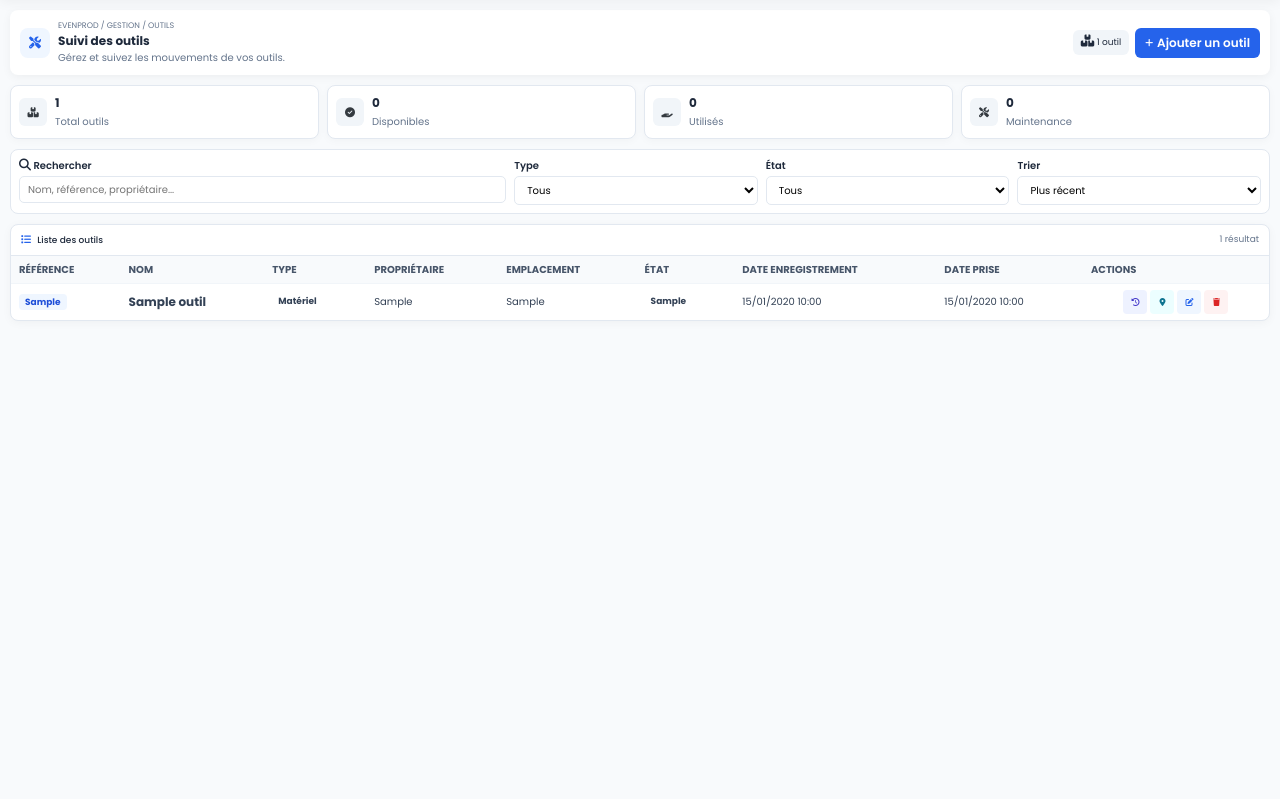
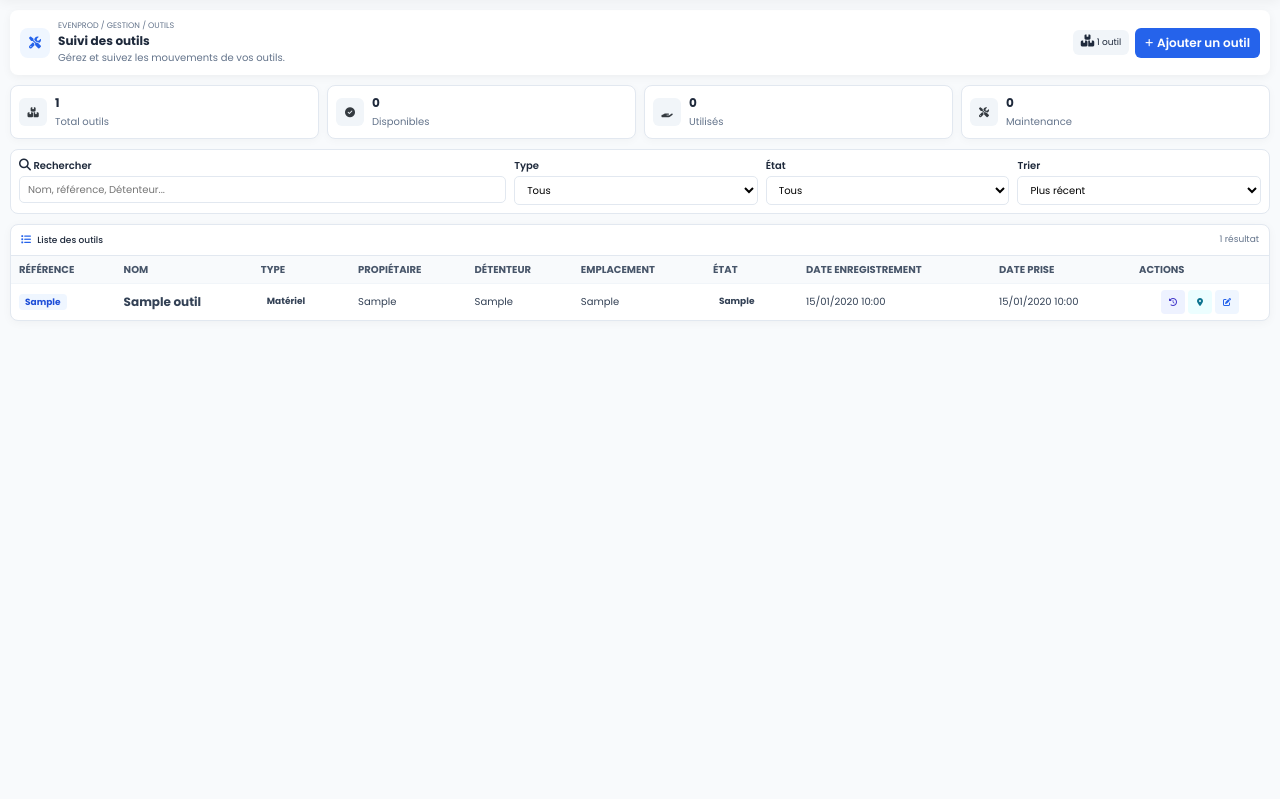
Before and after one commit to elhadji2000/evenprod_suivi, a PHP site: page /projet_suivi/pages/outils/add_outil.php in a window 1280 px wide. Shown: the part 72-871 px from the top of the page. Run offline with PHP 8.4, Linux system fonts and the light colour scheme; the visitor is signed in with stand-in values (Sample User, id 1); tables that the repository leaves empty or names only in its code hold one stand-in row (values such as "Sample post"); some libraries are stand-ins or nearby versions.

Commit message:
outil update

```diff
--- a/pages/outils/add_outil.php
+++ b/pages/outils/add_outil.php
@@ -50,8 +50,9 @@ if ($_SERVER['REQUEST_METHOD'] === 'POST') {
     if ($action === 'add') {
         $nom = trim($_POST['nom'] ?? '');
         $type = trim($_POST['type'] ?? '');
+        $proprietaire = trim($_POST['proprietaire'] ?? '');
         $description = trim($_POST['description'] ?? '');
-        $proprietaire = trim($_POST['proprietaire'] ?? '');
+        $detenteur = trim($_POST['detenteur'] ?? '');
         $emplacement = trim($_POST['emplacement'] ?? '');
         $etat = trim($_POST['etat'] ?? 'disponible');
 
@@ -78,8 +79,8 @@ if ($_SERVER['REQUEST_METHOD'] === 'POST') {
         $date_prise = ($etat === 'utilise') ? $date_enregistrement : null;
 
         $sql = 'INSERT INTO outils
-                (nom, reference, type, description, proprietaire, emplacement, etat, date_enregistrement, date_prise)
-                VALUES (?, ?, ?, ?, ?, ?, ?, ?, ?)';
+                (nom, reference, type, description, proprietaire, detenteur, emplacement, etat, date_enregistrement, date_prise)
+                VALUES (?, ?, ?, ?, ?, ?, ?, ?, ?, ?)';
 
         $stmt = mysqli_prepare($connexion, $sql);
 
@@ -90,12 +91,13 @@ if ($_SERVER['REQUEST_METHOD'] === 'POST') {
 
         mysqli_stmt_bind_param(
             $stmt,
-            'sssssssss',
+            'ssssssssss',
             $nom,
             $reference,
             $type,
             $description,
             $proprietaire,
+            $detenteur,
             $emplacement,
             $etat,
             $date_enregistrement,
@@ -115,7 +117,7 @@ if ($_SERVER['REQUEST_METHOD'] === 'POST') {
             $outil_id,
             'CREATION',
             null,
-            $proprietaire !== '' ? $proprietaire : null,
+            $detenteur !== '' ? $detenteur : null,
             null,
             $emplacement !== '' ? $emplacement : null,
             null,
@@ -137,8 +139,9 @@ if ($_SERVER['REQUEST_METHOD'] === 'POST') {
         $id = (int) ($_POST['id'] ?? 0);
         $nom = trim($_POST['nom'] ?? '');
         $type = trim($_POST['type'] ?? '');
+        $proprietaire = trim($_POST['proprietaire'] ?? '');
         $description = trim($_POST['description'] ?? '');
-        $proprietaire = trim($_POST['proprietaire'] ?? '');
+        $detenteur = trim($_POST['detenteur'] ?? '');
         $emplacement = trim($_POST['emplacement'] ?? '');
         $etat = trim($_POST['etat'] ?? 'disponible');
 
@@ -173,7 +176,7 @@ if ($_SERVER['REQUEST_METHOD'] === 'POST') {
         }
 
         $sql = 'UPDATE outils SET
-                nom = ?, type = ?, description = ?, proprietaire = ?,
+                nom = ?, type = ?, description = ?, proprietaire = ?, detenteur = ?,
                 emplacement = ?, etat = ?, date_prise = ?
                 WHERE id = ?';
 
@@ -191,6 +194,7 @@ if ($_SERVER['REQUEST_METHOD'] === 'POST') {
             $type,
             $description,
             $proprietaire,
+            $detenteur,
             $emplacement,
             $etat,
             $date_prise,
@@ -205,7 +209,7 @@ if ($_SERVER['REQUEST_METHOD'] === 'POST') {
             redirectPage();
         }
 
-        $changement = ($ancien['proprietaire'] ?? '') !== $proprietaire ||
+        $changement = ($ancien['detenteur'] ?? '') !== $detenteur ||
             ($ancien['emplacement'] ?? '') !== $emplacement ||
             ($ancien['etat'] ?? '') !== $etat;
 
@@ -213,8 +217,8 @@ if ($_SERVER['REQUEST_METHOD'] === 'POST') {
             enregistrerHistorique(
                 $id,
                 'MODIFICATION',
-                $ancien['proprietaire'] ?? null,
-                $proprietaire !== '' ? $proprietaire : null,
+                $ancien['detenteur'] ?? null,
+                $detenteur !== '' ? $detenteur : null,
                 $ancien['emplacement'] ?? null,
                 $emplacement !== '' ? $emplacement : null,
                 $ancien['etat'] ?? null,
@@ -271,7 +275,7 @@ if ($_SERVER['REQUEST_METHOD'] === 'POST') {
 
     if ($action === 'tracking') {
         $id = (int) ($_POST['id'] ?? 0);
-        $proprietaire = trim($_POST['proprietaire'] ?? '');
+        $detenteur = trim($_POST['detenteur'] ?? '');
         $emplacement = trim($_POST['emplacement'] ?? '');
         $etat = trim($_POST['etat'] ?? 'disponible');
 
@@ -304,7 +308,7 @@ if ($_SERVER['REQUEST_METHOD'] === 'POST') {
             $date_prise = !empty($ancien['date_prise']) ? $ancien['date_prise'] : date('Y-m-d H:i:s');
         }
 
-        $sql = 'UPDATE outils SET proprietaire = ?, emplacement = ?, etat = ?, date_prise = ? WHERE id = ?';
+        $sql = 'UPDATE outils SET detenteur = ?, emplacement = ?, etat = ?, date_prise = ? WHERE id = ?';
         $stmt = mysqli_prepare($connexion, $sql);
 
         if (!$stmt) {
@@ -312,7 +316,7 @@ if ($_SERVER['REQUEST_METHOD'] === 'POST') {
             redirectPage();
         }
 
-        mysqli_stmt_bind_param($stmt, 'ssssi', $proprietaire, $emplacement, $etat, $date_prise, $id);
+        mysqli_stmt_bind_param($stmt, 'ssssi', $detenteur, $emplacement, $etat, $date_prise, $id);
         $ok = mysqli_stmt_execute($stmt);
         mysqli_stmt_close($stmt);
 
@@ -324,8 +328,8 @@ if ($_SERVER['REQUEST_METHOD'] === 'POST') {
         enregistrerHistorique(
             $id,
             'SUIVI',
-            $ancien['proprietaire'] ?? null,
-            $proprietaire !== '' ? $proprietaire : null,
+            $ancien['detenteur'] ?? null,
+            $detenteur !== '' ? $detenteur : null,
             $ancien['emplacement'] ?? null,
             $emplacement,
             $ancien['etat'] ?? null,
@@ -1309,7 +1313,7 @@ include '../../includes/header.php';
         <div class="filters-bar">
             <div class="filter-group">
                 <label><i class="fas fa-search"></i> Rechercher</label>
-                <input type="text" id="searchInput" placeholder="Nom, référence, propriétaire..."
+                <input type="text" id="searchInput" placeholder="Nom, référence, Détenteur..."
                     oninput="filterTable()">
             </div>
             <div class="filter-group">
@@ -1358,7 +1362,8 @@ include '../../includes/header.php';
                             <th>Référence</th>
                             <th>Nom</th>
                             <th>Type</th>
-                            <th>Propriétaire</th>
+                            <th>Propiétaire</th>
+                            <th>Détenteur</th>
                             <th>Emplacement</th>
                             <th>État</th>
                             <th>Date enregistrement</th>
@@ -1385,6 +1390,7 @@ include '../../includes/header.php';
                                 </span>
                             </td>
                             <td data-label="Propriétaire"><?= e($outil['proprietaire'] ?: 'Non défini') ?></td>
+                            <td data-label="Détenteur"><?= e($outil['detenteur'] ?: 'Non défini') ?></td>
                             <td data-label="Emplacement"><?= e($outil['emplacement'] ?: 'Non défini') ?></td>
                             <td data-label="État">
                                 <span class="badge-status <?= e($etat) ?>">
@@ -1418,13 +1424,13 @@ include '../../includes/header.php';
                                         <i class="fas fa-edit"></i>
                                     </button>
                                     <!-- SUPPRIMER -->
-                                    <form method="POST" style="display:inline" onsubmit="return confirmDelete();">
+                                    <!-- <form method="POST" style="display:inline" onsubmit="return confirmDelete();">
                                         <input type="hidden" name="action" value="delete">
                                         <input type="hidden" name="id" value="<?= $id ?>">
                                         <button type="submit" class="btn-action delete" title="Supprimer">
                                             <i class="fas fa-trash"></i>
                                         </button>
-                                    </form>
+                                    </form> -->
                                 </div>
                             </td>
                         </tr>
@@ -1485,6 +1491,13 @@ include '../../includes/header.php';
                         </select>
                     </div>
                     <div class="form-group">
+                        <label>Propriétaire <span class="required">*</span></label>
+                        <select class="form-control" name="proprietaire" id="formProprietaire" required>
+                            <option value="Evenprod">Evenprod</option>
+                            <option value="Media Tv">Media Tv</option>
+                        </select>
+                    </div>
+                    <div class="form-group">
                         <label>État <span class="required">*</span></label>
                         <select class="form-control" name="etat" id="formEtat" required>
                             <option value="disponible">Disponible</option>
@@ -1503,8 +1516,8 @@ include '../../includes/header.php';
 
                 <div class="form-row">
                     <div class="form-group">
-                        <label>Propriétaire</label>
-                        <input type="text" class="form-control" name="proprietaire" id="formProprietaire"
+                        <label>Détenteur</label>
+                        <input type="text" class="form-control" name="detenteur" id="formdetenteur"
                             placeholder="Personne / service">
                     </div>
                     <div class="form-group">
@@ -1562,8 +1575,8 @@ include '../../includes/header.php';
                 <input type="hidden" name="id" id="trackingId">
 
                 <div class="form-group">
-                    <label>Propriétaire / Responsable</label>
-                    <input type="text" class="form-control" name="proprietaire" id="trackingProprietaire"
+                    <label>Détenteur / Responsable</label>
+                    <input type="text" class="form-control" name="detenteur" id="trackingdetenteur"
                         placeholder="Personne ou service">
                 </div>
 
@@ -1622,7 +1635,7 @@ include '../../includes/header.php';
                         <strong id="historyReference">-</strong>
                     </div>
                     <div class="tracking-item">
-                        <small>Propriétaire actuel</small>
+                        <small>Détenteur actuel</small>
                         <strong id="historyOwner">-</strong>
                     </div>
                     <div class="tracking-item">
@@ -1671,6 +1684,7 @@ function openAddModal() {
     document.getElementById('formAction').value = 'add';
     document.getElementById('formId').value = '';
     document.getElementById('formType').value = 'materiel';
+    document.getElementById('formProprietaire').value = '';
     document.getElementById('formEtat').value = 'disponible';
     document.getElementById('outilModalTitle').innerHTML = '<i class="fas fa-plus"></i> Ajouter un outil';
     document.getElementById('submitText').textContent = 'Enregistrer';
@@ -1715,8 +1729,9 @@ function openEdit(id) {
     document.getElementById('formNom').value = outil.nom || '';
     document.getElementById('formReference').value = outil.reference || '';
     document.getElementById('formType').value = outil.type || 'materiel';
+    document.getElementById('formProprietaire').value = outil.proprietaire || '';
     document.getElementById('formDescription').value = outil.description || '';
-    document.getElementById('formProprietaire').value = outil.proprietaire || '';
+    document.getElementById('formdetenteur').value = outil.detenteur || '';
     document.getElementById('formEmplacement').value = outil.emplacement || '';
     document.getElementById('formEtat').value = outil.etat || 'disponible';
 
@@ -1746,7 +1761,7 @@ function openTracking(id) {
     document.getElementById('trackingReference').textContent = outil.reference || '-';
     document.getElementById('trackingCurrentEtat').textContent = etatLabels[outil.etat] || outil.etat || '-';
     document.getElementById('trackingCurrentLocation').textContent = outil.emplacement || 'Non défini';
-    document.getElementById('trackingProprietaire').value = outil.proprietaire || '';
+    document.getElementById('trackingdetenteur').value = outil.detenteur || '';
     document.getElementById('trackingEmplacement').value = outil.emplacement || '';
     document.getElementById('trackingEtat').value = outil.etat || 'disponible';
     document.getElementById('trackingCommentaire').value = '';
@@ -1772,7 +1787,7 @@ function openHistory(id) {
 
     document.getElementById('historyName').textContent = outil.nom || '-';
     document.getElementById('historyReference').textContent = outil.reference || '-';
-    document.getElementById('historyOwner').textContent = outil.proprietaire || 'Non défini';
+    document.getElementById('historyOwner').textContent = outil.detenteur || 'Non défini';
     document.getElementById('historyLocation').textContent = outil.emplacement || 'Non défini';
 
     document.getElementById('historyList').innerHTML = `
@@ -1832,7 +1847,7 @@ function renderHistory(items) {
                     <div class="history-date">${escapeHtml(date)}</div>
                     <div class="history-action">${escapeHtml(item.action || 'Mouvement')}</div>
                     <div class="history-change">
-                        <strong>Propriétaire :</strong> ${escapeHtml(item.ancien_proprietaire || '-')} → ${escapeHtml(item.nouveau_proprietaire || '-')}
+                        <strong>Détenteur :</strong> ${escapeHtml(item.ancien_detenteur || '-')} → ${escapeHtml(item.nouveau_detenteur || '-')}
                         <br>
                         <strong>Emplacement :</strong> ${escapeHtml(item.ancien_emplacement || '-')} → ${escapeHtml(item.nouvel_emplacement || '-')}
                         <br>
```
